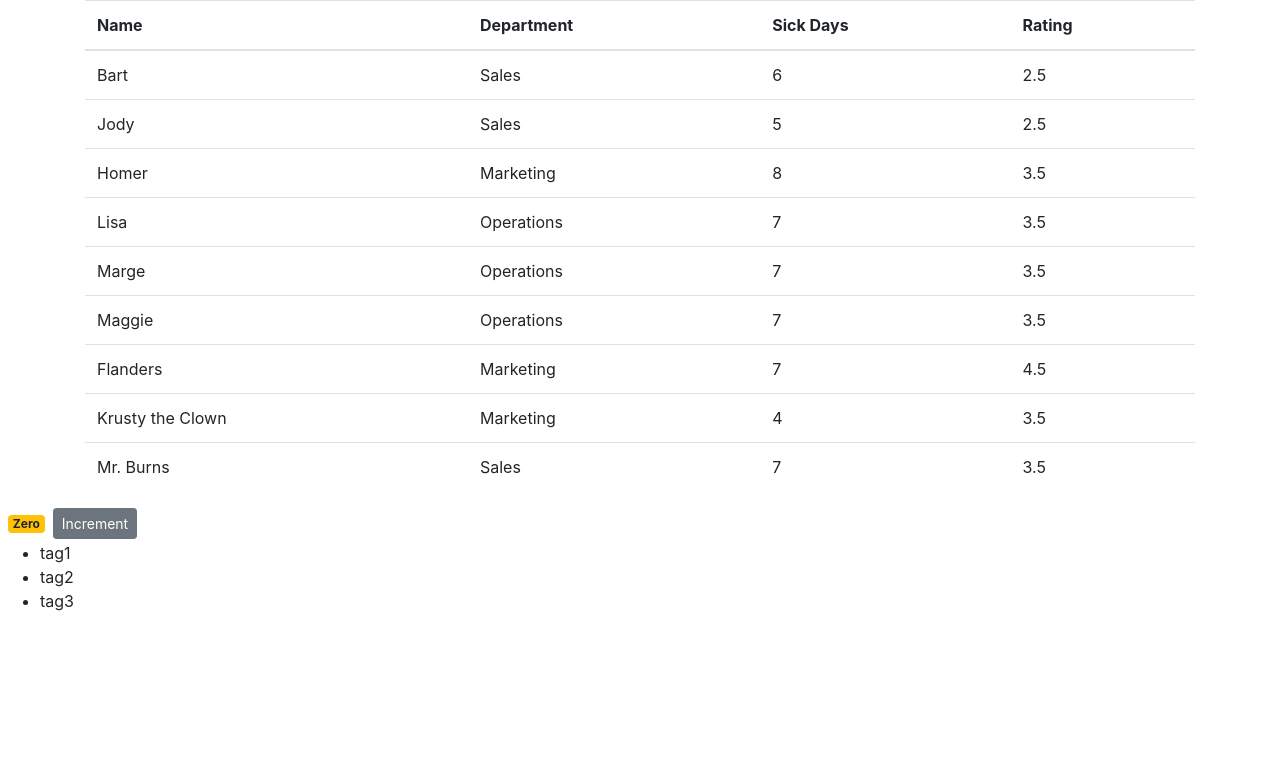
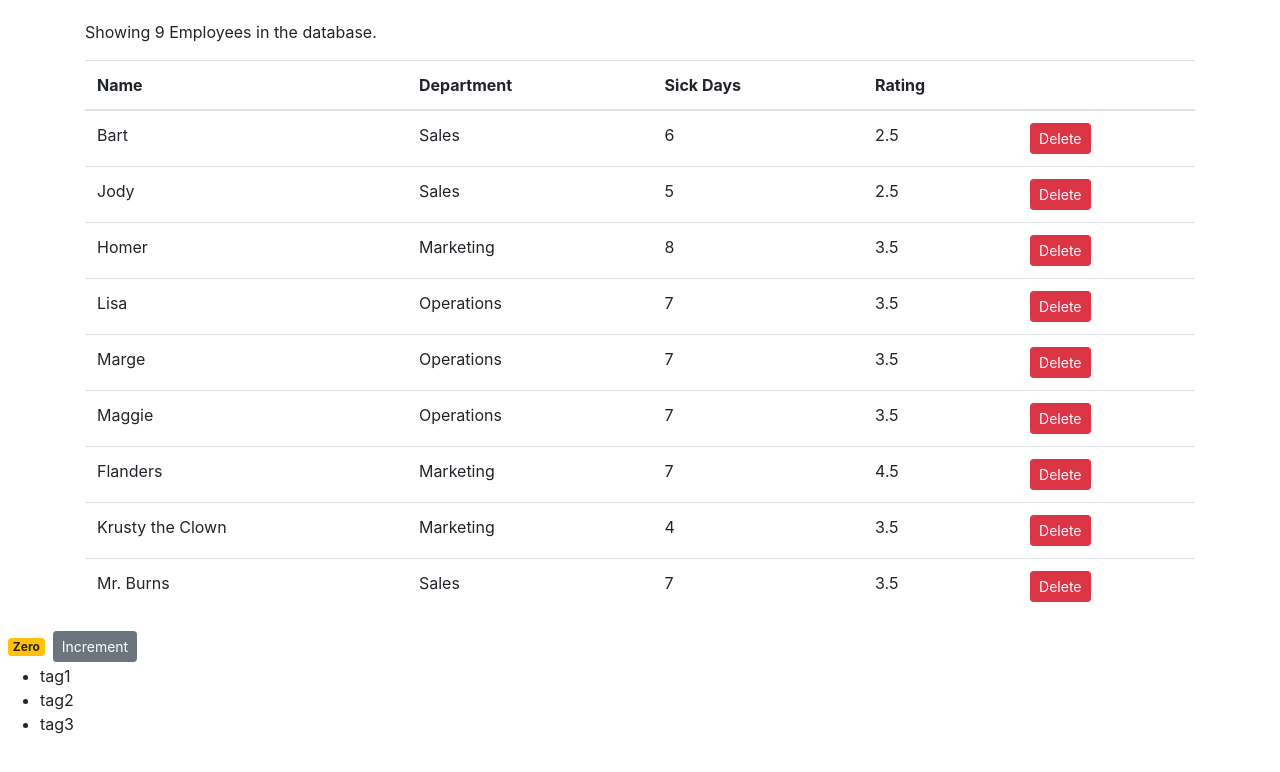
Before and after one commit to brokenhoax/Kraus_Homework_User_Directory_8-15-2020, a React (Create React App) app: page / in a window 1280 px wide. Shown: the top 772 px of the page. Built offline with nearby package versions, Linux system fonts and the light colour scheme.

Commit message:
Added Employee Filter Functionality

```diff
--- a/src/components/employees.jsx
+++ b/src/components/employees.jsx
@@ -1,9 +1,9 @@
 import React, { Component } from "react";
-import { getEmployee, getemployees } from "../services/employeeDb";
+import { getEmployee, getEmployees } from "../services/employeeDb";
 
 class Employees extends Component {
   state = {
-    employees: getemployees()
+    employees: getEmployees()
   };
 
   renderEmployees() {
@@ -11,30 +11,47 @@ class Employees extends Component {
     return <table>{ this.state.employees.map(name => <tr key={name}>{name}</tr>)}</table>;
   }
 
+
+  handleDelete = employee => {
+    // console.log(employee);
+    const employees = this.state.employees.filter(e => e._id !== employee._id);
+    this.setState({ employees });
+  };
+
+
   render() {
+    const { length: count } = this.state.employees
+    if (count === 0 )
+      return <p>There are no employees in the database.</p>;
 
-    return <table className="table">
+    return (
+      <React.Fragment>
+        <p>Showing {this.state.employees.length} Employees in the database.</p>
+        <table className="table">
           <thead>
             <tr>
               <th>Name</th>
               <th>Department</th>
               <th>Sick Days</th>
               <th>Rating</th>
+              <th></th>
             </tr>
           </thead>
           <tbody>
             { this.state.employees.map(employee => (
-            <tr>
+              <tr key={employee._id}>
                 <td>{employee.name}</td>
                 <td>{employee.department.name}</td>
                 <td>{employee.sickDays}</td>
                 <td>{employee.employeeRank}</td>
+                <td><button onClick={() => this.handleDelete(employee)} className="btn btn-danger btn-sm">Delete</button></td>
               </tr>
             ))}
           </tbody>
         </table>
+      </React.Fragment>
+    )
   }
-
 }
 
 export default Employees;
--- a/src/index.css
+++ b/src/index.css
@@ -5,6 +5,7 @@ body {
     sans-serif;
   -webkit-font-smoothing: antialiased;
   -moz-osx-font-smoothing: grayscale;
+  padding: 20px 0 0 0;
 }
 
 code {
--- a/src/services/employeeDb.js
+++ b/src/services/employeeDb.js
@@ -67,7 +67,7 @@ const employees = [
   }
 ];
 
-export function getemployees() {
+export function getEmployees() {
   return employees;
 }
 
```
Lines whose indentation alone changed are shown as unchanged.
